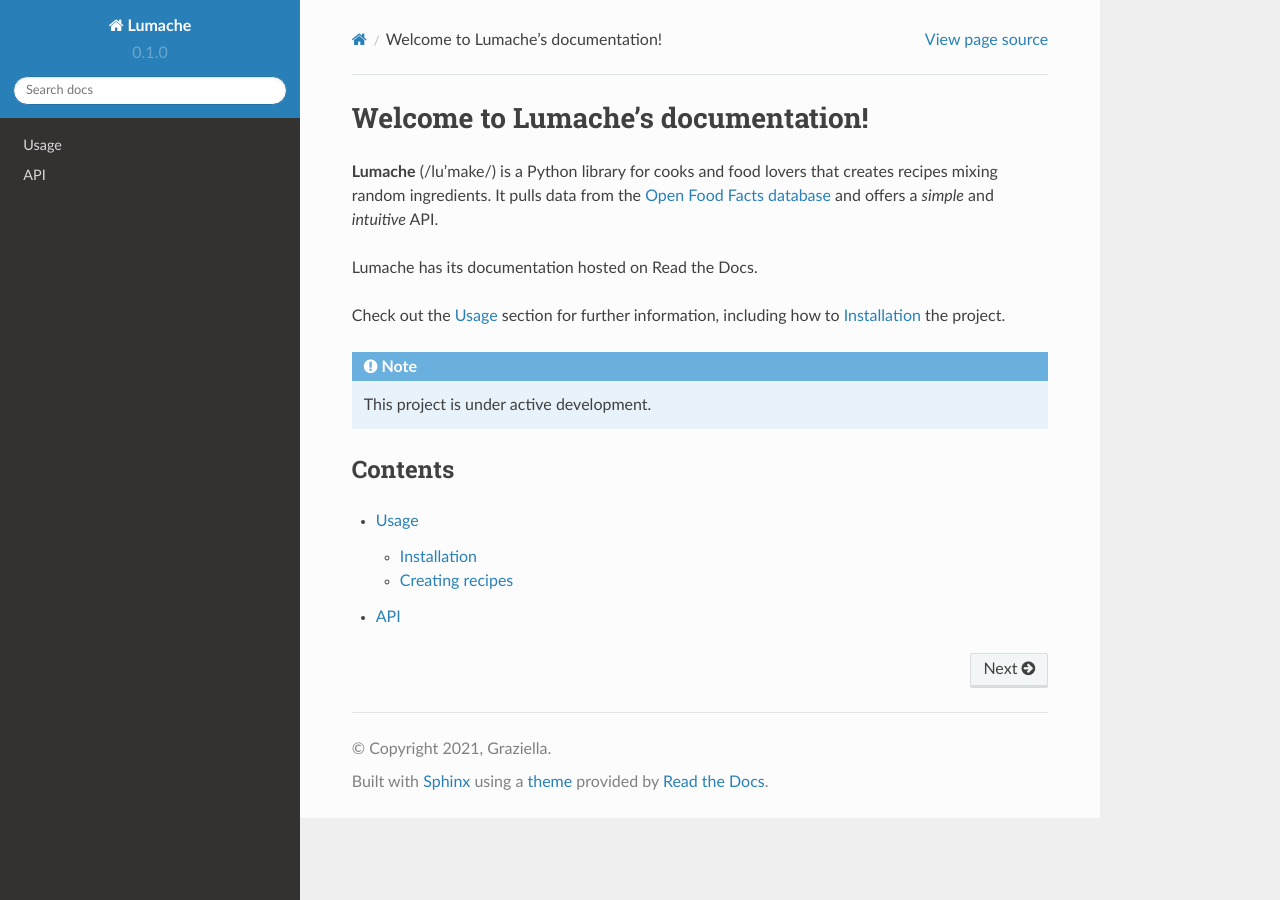
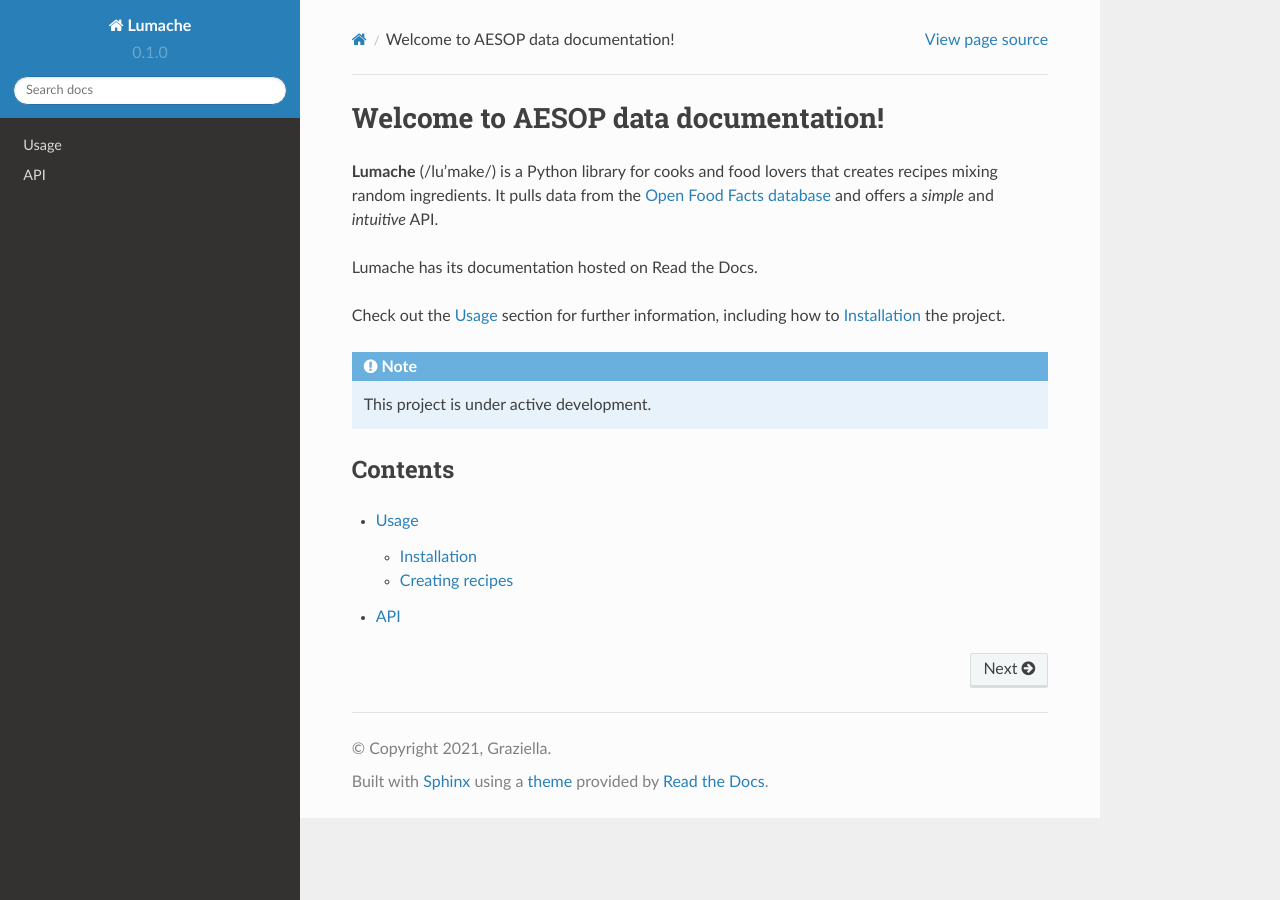
Before and after one commit to cidacslab/AESOP-Data-Documentation, a Sphinx documentation site: the page built from docs/source/index.rst, in a window 1280 px wide. Built offline with Sphinx 7.4.7 and the Read the Docs theme 2.0.0, drawn with Linux system fonts in a browser that asks for light colours.

Commit message:
Update index.rst

```diff
--- a/docs/source/index.rst
+++ b/docs/source/index.rst
@@ -1,4 +1,4 @@
-Welcome to Lumache's documentation!
+Welcome to AESOP data documentation!
 ===================================
 
 **Lumache** (/lu'make/) is a Python library for cooks and food lovers
```
